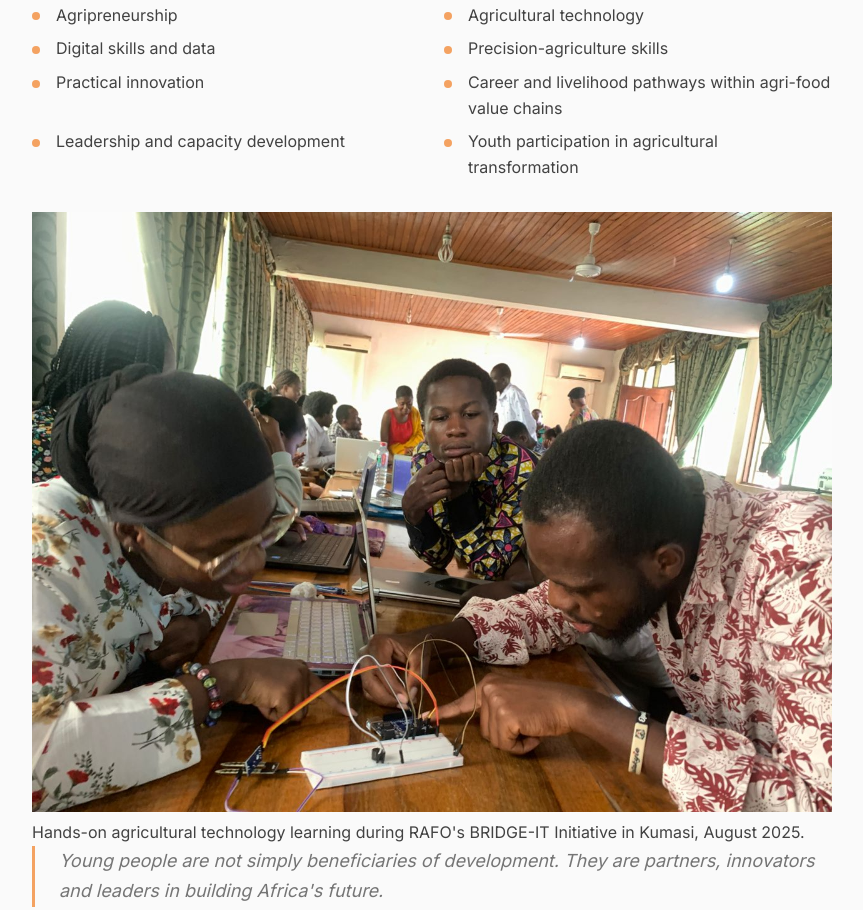
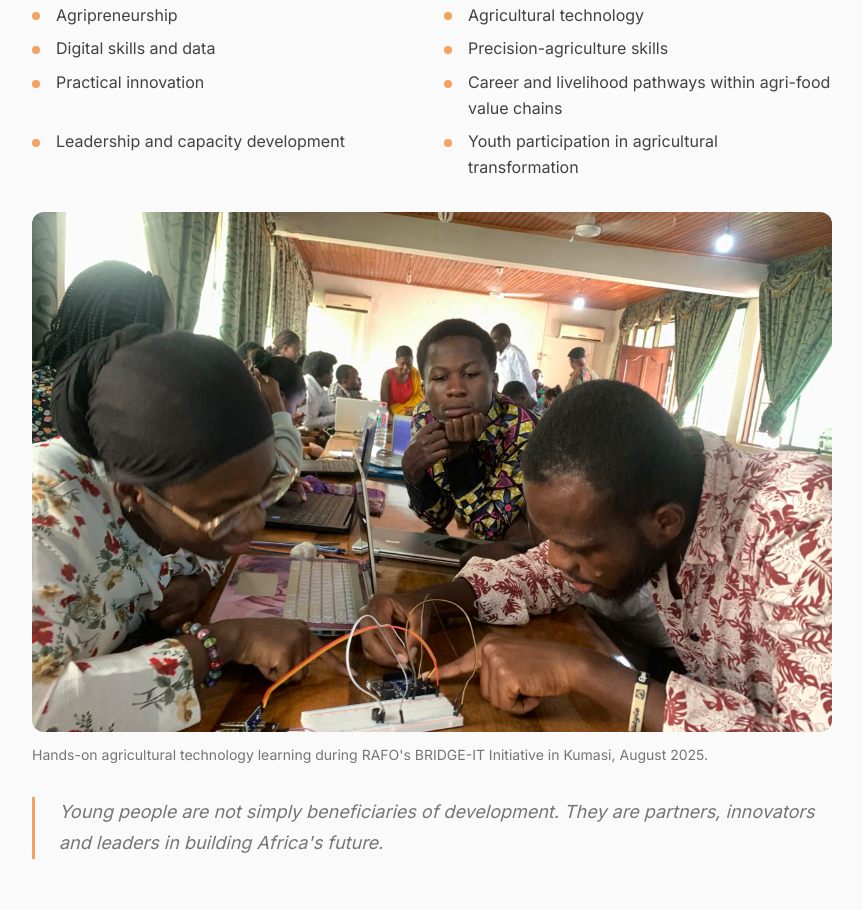
Before and after one commit to resilience4africa/rafo, a website: page public/services.html in a window 1280 px wide. Shown: the part 2659-3569 px from the top of the page, without its empty margins (32-895 px from the left). Drawn offline with nearby package versions, Linux system fonts and the light colour scheme.

Commit message:
Style focus-area and news photography

```diff
--- a/public/css/main.css
+++ b/public/css/main.css
@@ -2966,3 +2966,33 @@ img[loading="lazy"].loaded {
     font-size: var(--text-sm);
     line-height: 1.5;
 }
+
+
+/* Real photography in focus areas and news cards */
+.focus-detail__figure {
+    margin: var(--space-8) 0;
+}
+
+.focus-detail__image,
+.news-card__image {
+    width: 100%;
+    display: block;
+    object-fit: cover;
+}
+
+.focus-detail__image {
+    max-height: 520px;
+    border-radius: var(--radius-lg);
+}
+
+.focus-detail__figure figcaption {
+    margin-top: var(--space-3);
+    color: var(--color-text-muted);
+    font-size: var(--text-sm);
+    line-height: 1.5;
+}
+
+.news-card__image {
+    height: 100%;
+    min-height: 220px;
+}
```
